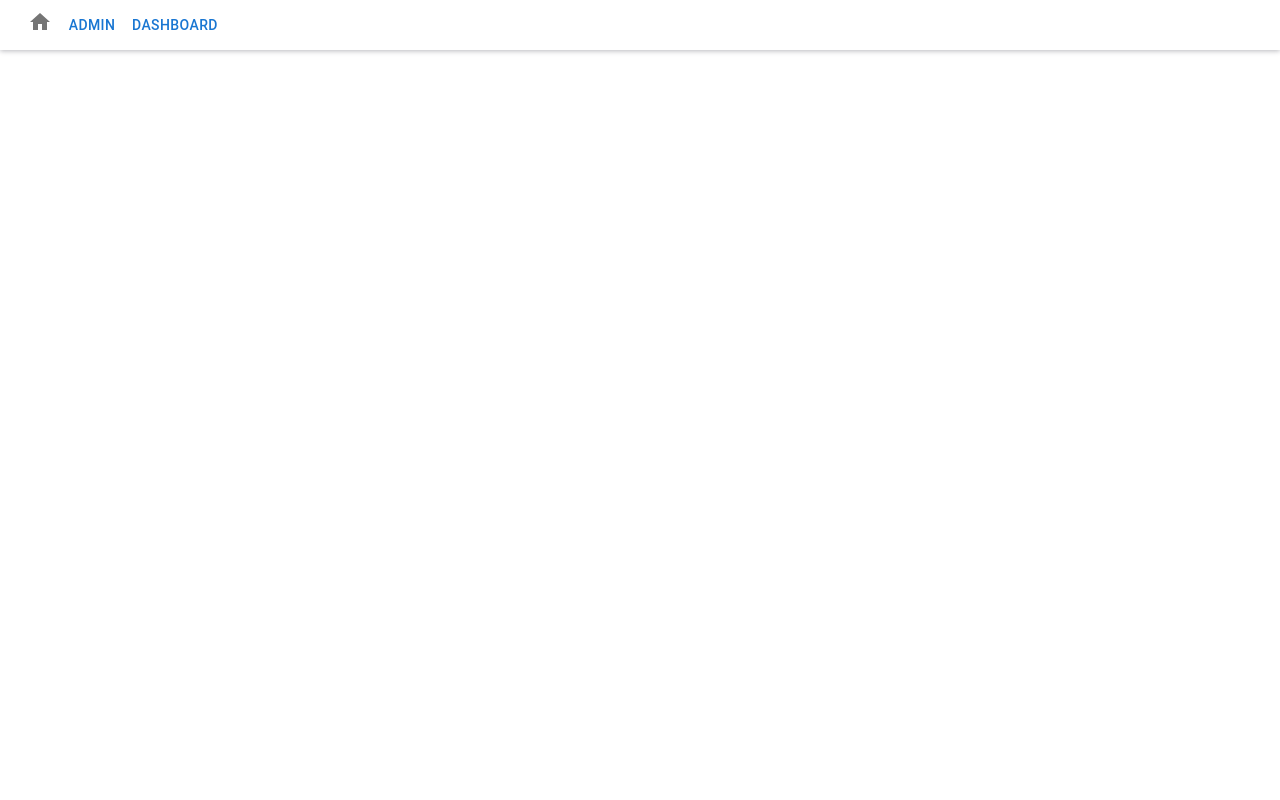
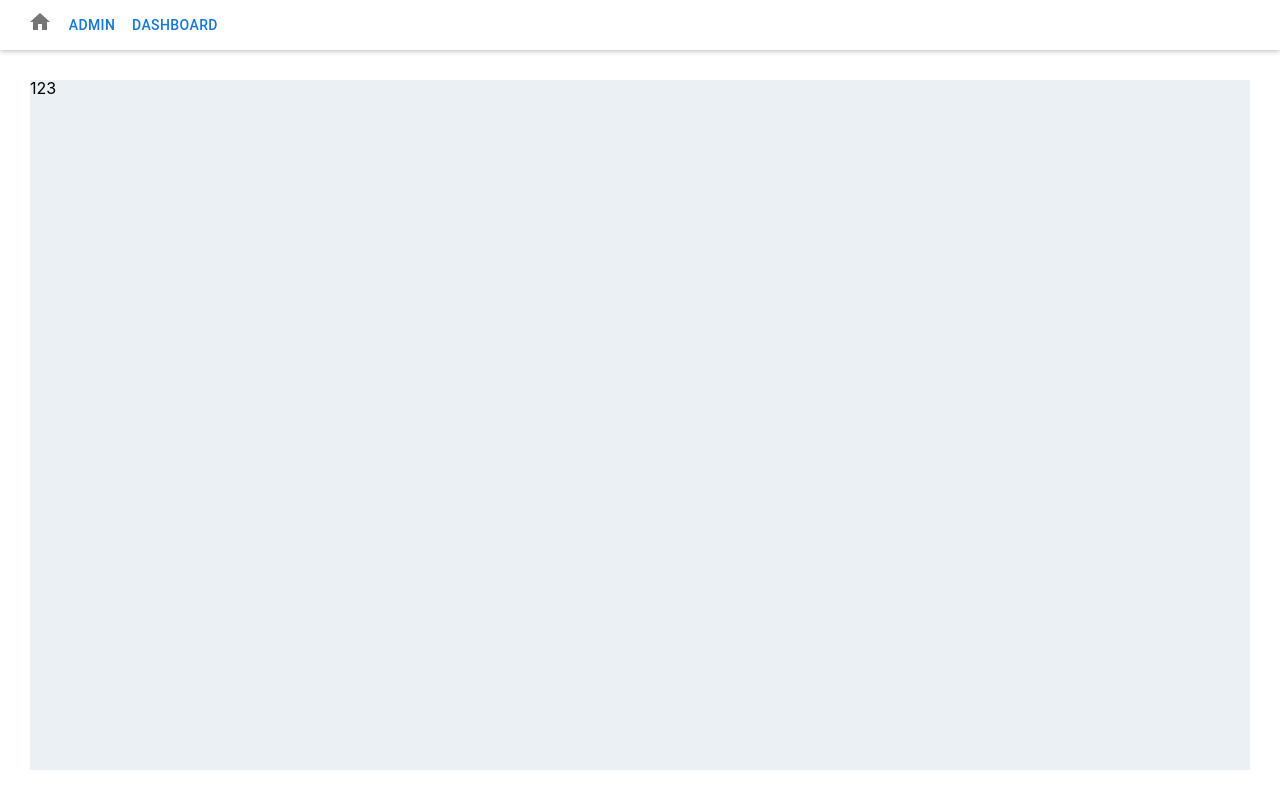
Before and after one commit to dkwjd131/dashboard-sample, a React (Create React App) app: page /monitoring in a window 1280 px wide. Before the commit this address had no page. Built offline with nearby package versions, Linux system fonts and the light colour scheme.

Commit message:
feat : 대시보드 화면 개발중

```diff
--- a/package.json
+++ b/package.json
@@ -20,6 +20,7 @@
     "react-dom": "^18.2.0",
     "react-router-dom": "^6.22.1",
     "react-scripts": "5.0.1",
+    "recharts": "^2.12.1",
     "typescript": "^4.4.2",
     "web-vitals": "^2.1.0",
     "zustand": "^4.5.1"
--- a/src/assets/styles/layout.tsx
+++ b/src/assets/styles/layout.tsx
@@ -12,6 +12,7 @@ export const header = {
 
 export const main = {
   container: css({
-    height: 'calc(100% - 50px)',
+    height: 'calc(100% - 110px)',
+    padding: '30px',
   }),
 };
--- a/src/layouts/Header.tsx
+++ b/src/layouts/Header.tsx
@@ -54,7 +54,7 @@ const Header = () => {
           }}
         >
           <MenuItem onClick={handleClose}>
-            <Link to="/dashboard"> dashboard </Link>
+            <Link to="/monitoring"> monitoring </Link>
           </MenuItem>
           <MenuItem onClick={handleClose}>detecting</MenuItem>
         </Menu>
--- a/src/layouts/Main.tsx
+++ b/src/layouts/Main.tsx
@@ -2,7 +2,7 @@ import * as React from 'react';
 import { main } from '../assets/styles/layout';
 import { BrowserRouter, Navigate, Route, RouteProps, Routes } from 'react-router-dom';
 import Home from '../pages/Home';
-import Dashboard from '../pages/Dashboard';
+import Monitoring from '../pages/Dashboard/Monitoring';
 import Admin from '../pages/Admin';
 
 const Main = () => {
@@ -10,7 +10,7 @@ const Main = () => {
     <div css={main.container}>
       <Routes>
         <Route path="/home" element={<Home />} />
-        <Route path="/dashboard" element={<Dashboard />} />
+        <Route path="/monitoring" element={<Monitoring />} />
         <Route path="/admin" element={<Admin />} />
       </Routes>
     </div>
--- a/src/pages/Dashboard.tsx
+++ /dev/null
@@ -1,5 +0,0 @@
-const Dashboard = () => {
-  return <div>Dashboard</div>;
-};
-
-export default Dashboard;
--- /dev/null
+++ b/src/pages/Dashboard/Monitoring.tsx
@@ -0,0 +1,22 @@
+import { monitor } from './monitoringStyle';
+import { Box, Grid } from '@mui/material';
+
+const Monitoring = () => {
+  return (
+    <div css={monitor.container}>
+      <Grid container>
+        <Grid item columns={4}>
+          1
+        </Grid>
+        <Grid item columns={4}>
+          2
+        </Grid>
+        <Grid item columns={4}>
+          3
+        </Grid>
+      </Grid>
+    </div>
+  );
+};
+
+export default Monitoring;
--- /dev/null
+++ b/src/pages/Dashboard/monitoringStyle.tsx
@@ -0,0 +1,8 @@
+import { css } from '@emotion/react';
+
+export const monitor = {
+  container: css({
+    background: '#ebf0f5',
+    height: '100%',
+  }),
+};
```
Also changed, not shown: 1 other file (tests, documents, lock files or other folders).
